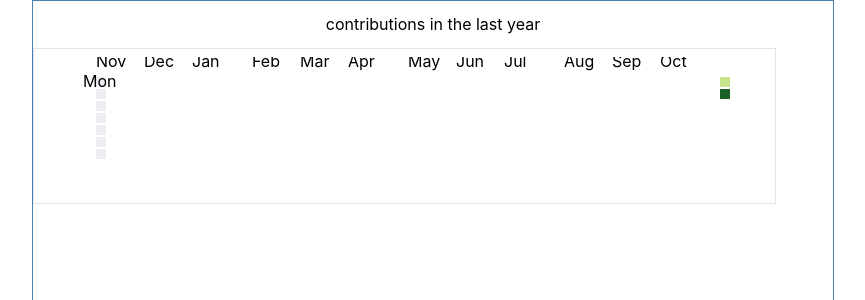
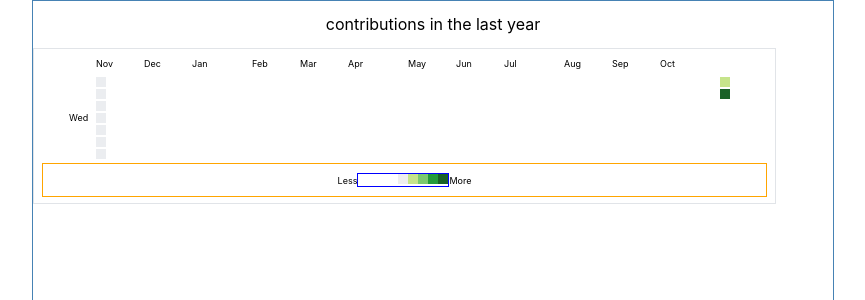
Before and after one commit to hianson/GitHub-Calendar-Clone, a React (Create React App) app in the folder frontend/: page / in a window 1280 px wide. Shown: the top 300 px of the page, without its empty margins (207-1072 px from the left). Built offline with nearby package versions, Linux system fonts and the light colour scheme.

Commit message:
add legend to graph

```diff
--- a/frontend/src/App.css
+++ b/frontend/src/App.css
@@ -20,12 +20,27 @@ h2 {
   width: 725px;
   height: 138px;
   padding: 8px;
+  font-size: 9px;
 }
 
 .calendar {
-  /*border: 1px solid aliceblue;*/
-  font-family: -apple-system, BlinkMacSystemFont, "Segoe UI", Helvetica, Arial, sans-serif, "Apple Color Emoji", "Segoe UI Emoji", "Segoe UI Symbol";
-  font-size: 10;
-  /*font-family: Helvetica;*/
 
 }
+
+.graph-footer {
+  border: 1px orange solid;
+}
+
+.legend {
+  display: inline-block;
+  /*position: relative;*/
+  list-style-type: none;
+  /*margin: 0 5px;*/
+  border: 1px blue solid;
+}
+
+.legend li {
+  width: 10px;
+  height: 10px;
+  display: inline-block;
+}
--- a/frontend/src/App.js
+++ b/frontend/src/App.js
@@ -16,24 +16,18 @@ class App extends Component {
     return (
       <div className="container">
         <h2>contributions in the last year</h2>
-
         <div className="graph-container">
-
           <svg
-            className="calendar"
               width="676"
               height="104"
               xmlns="http://www.w3.org/2000/svg"
               xmlnsXlink="http://www.w3.org/1999/xlink"
           >
-
             <defs>
                 <g id="day">
                     <rect class="day" width="10" height="10" fill="#ebedf0" />
                 </g>
             </defs>
-
-
             <g transform="translate(16, 20)">
               <g transform="translate(0, 0)">
                 <use x="13" y="0" xlinkHref="#day" />
@@ -44,10 +38,6 @@ class App extends Component {
                 <use x="13" y="60" xlinkHref="#day" />
                 <use x="13" y="72" xlinkHref="#day" />
               </g>
-
-
-
-
               <g transform="translate(13, 0)">
               </g>
               <g transform="translate(26, 0)">
@@ -155,8 +145,6 @@ class App extends Component {
                   <rect class="day" width="10" height="10" x="-39" y="12" fill="#196127" data-count="12" data-date="2017-11-06"/>
               </g>
 
-
-
               <text x="13" y="-10" class="month">Nov</text>
               <text x="61" y="-10" class="month">Dec</text>
               <text x="109" y="-10" class="month">Jan</text>
@@ -175,14 +163,46 @@ class App extends Component {
 
 
 
-                <text x="0" y="10">Mon</text>
+              <text text-anchor="start" class="wday" dx="-14" dy="44">Wed</text>
 
             </g>
           </svg>
 
 
 
+
+
+        <div className="graph-footer">
+          Less
+          <ul className="legend">
+            <li style={{backgroundColor: '#eee'}}></li>
+            <li style={{backgroundColor: '#c6e48b'}}></li>
+            <li style={{backgroundColor: '#7bc96f'}}></li>
+            <li style={{backgroundColor: '#239a3b'}}></li>
+            <li style={{backgroundColor: '#196127'}}></li>
+          </ul>
+          More
         </div>
+
+
+
+
+
+        </div>
+
+
+
+
+
+
+
+
+
+
+
+
+
+
       </div>
     );
   }
```
Lines whose indentation alone changed are shown as unchanged.
